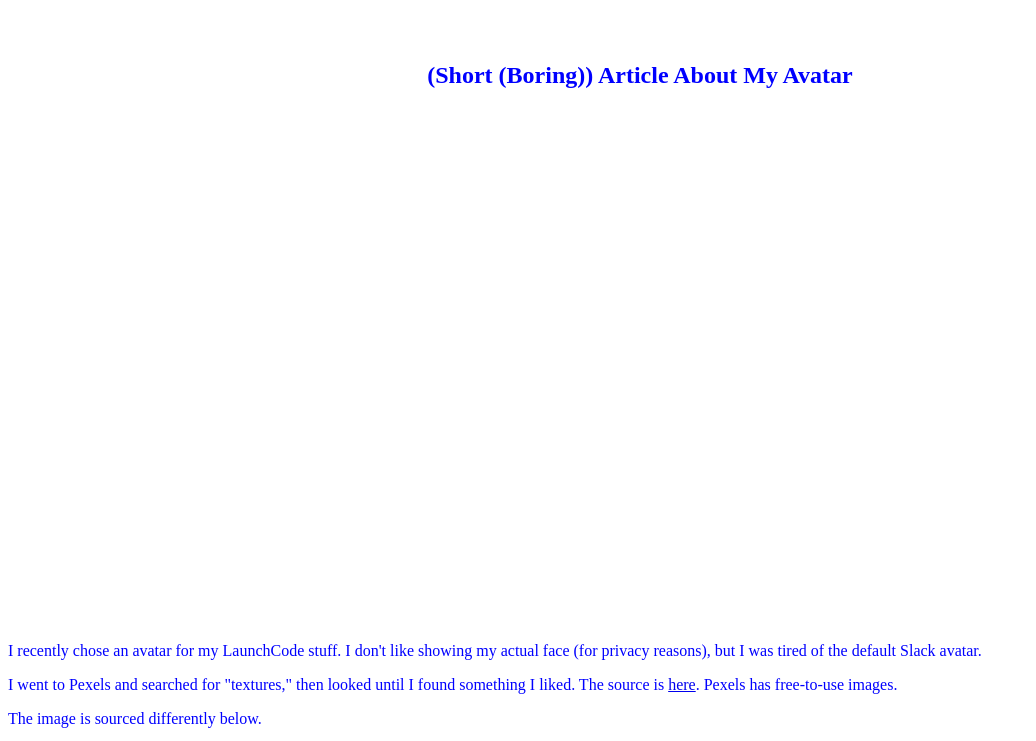
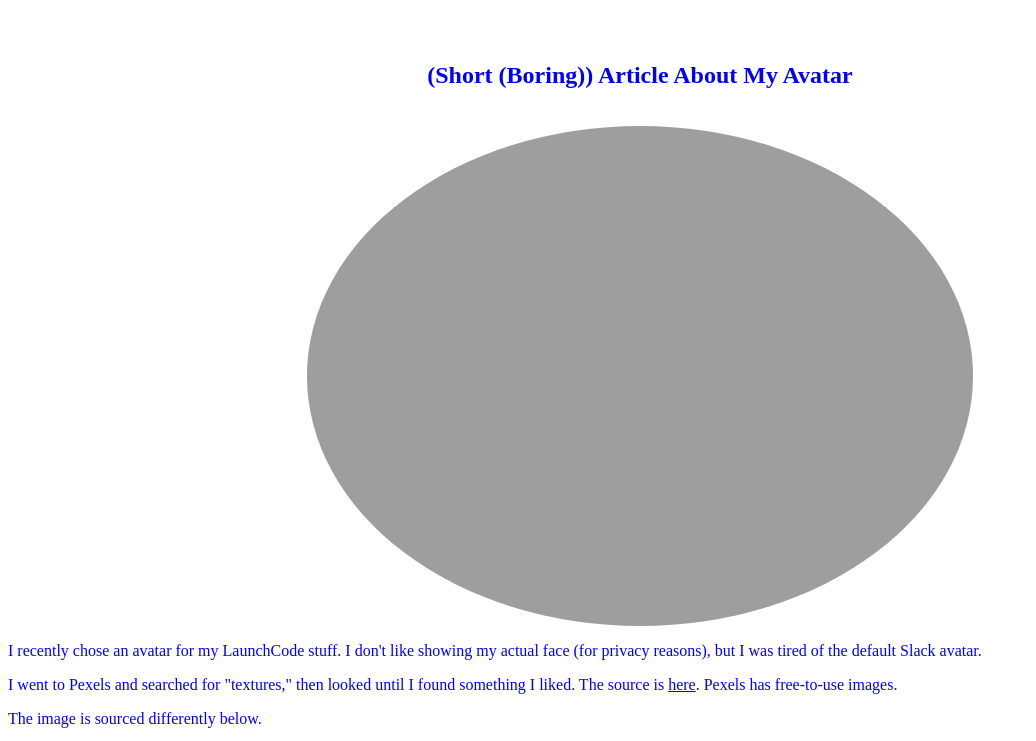
Before and after one commit to Tracy58468/js-assignment-4-html-me-something-Tracy58468, a website: page index.html in a window 1280 px wide. Shown: the part 660-1401 px from the top of the page, without its empty margins (0-1036 px from the left). Drawn offline with Linux system fonts and the light colour scheme; the site is published under a folder, as on GitHub Pages, so addresses that start at the root find nothing.

Commit message:
add dot before /images

```diff
--- a/index.html
+++ b/index.html
@@ -72,7 +72,7 @@
 
          <br>
 
-         <img src = "/images/pexels-anni-roenkae-5278835.jpg" alt = "photo of abstract painting" height=500vh> </img>
+         <img src = "./images/pexels-anni-roenkae-5278835.jpg" alt = "photo of abstract painting" height=500vh> </img>
 
          <p>I recently chose an avatar for my LaunchCode stuff. I don't like showing my actual face (for privacy reasons), but I was tired of the default Slack avatar.</p>
 
```
